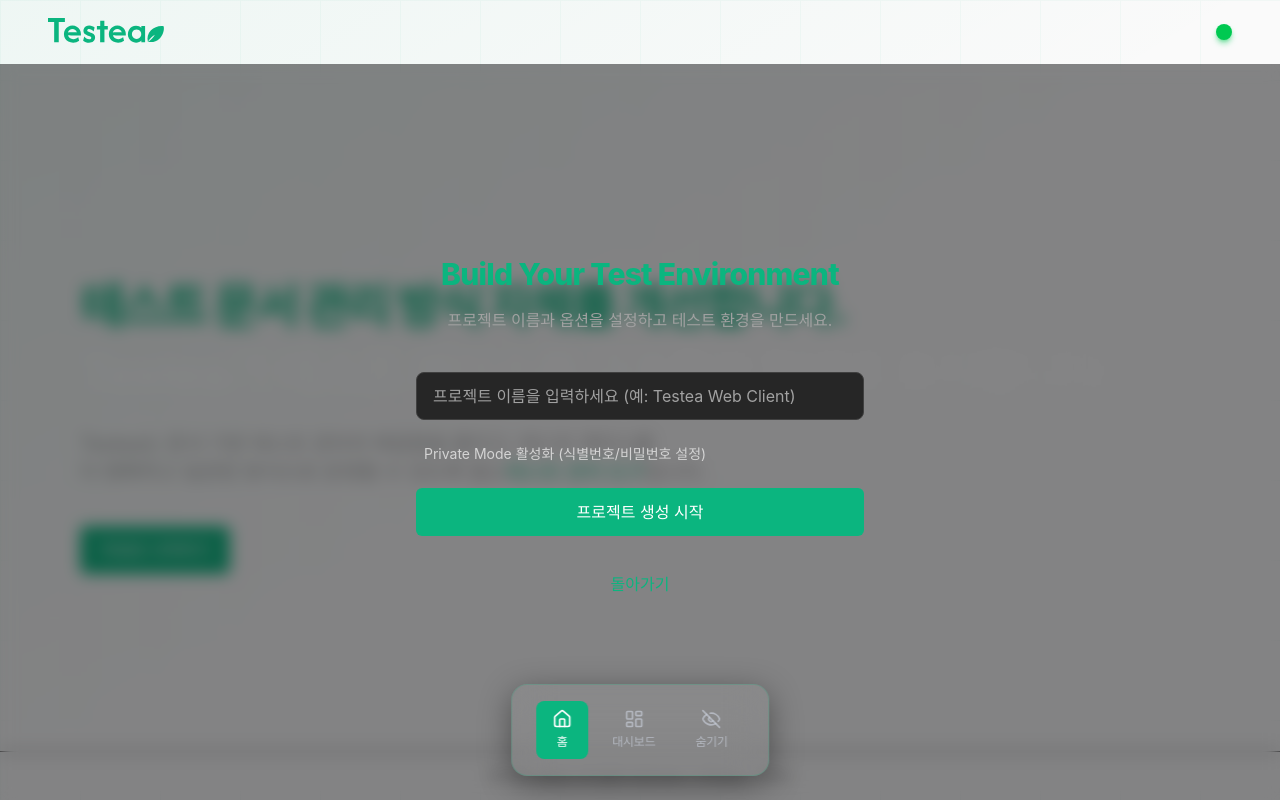
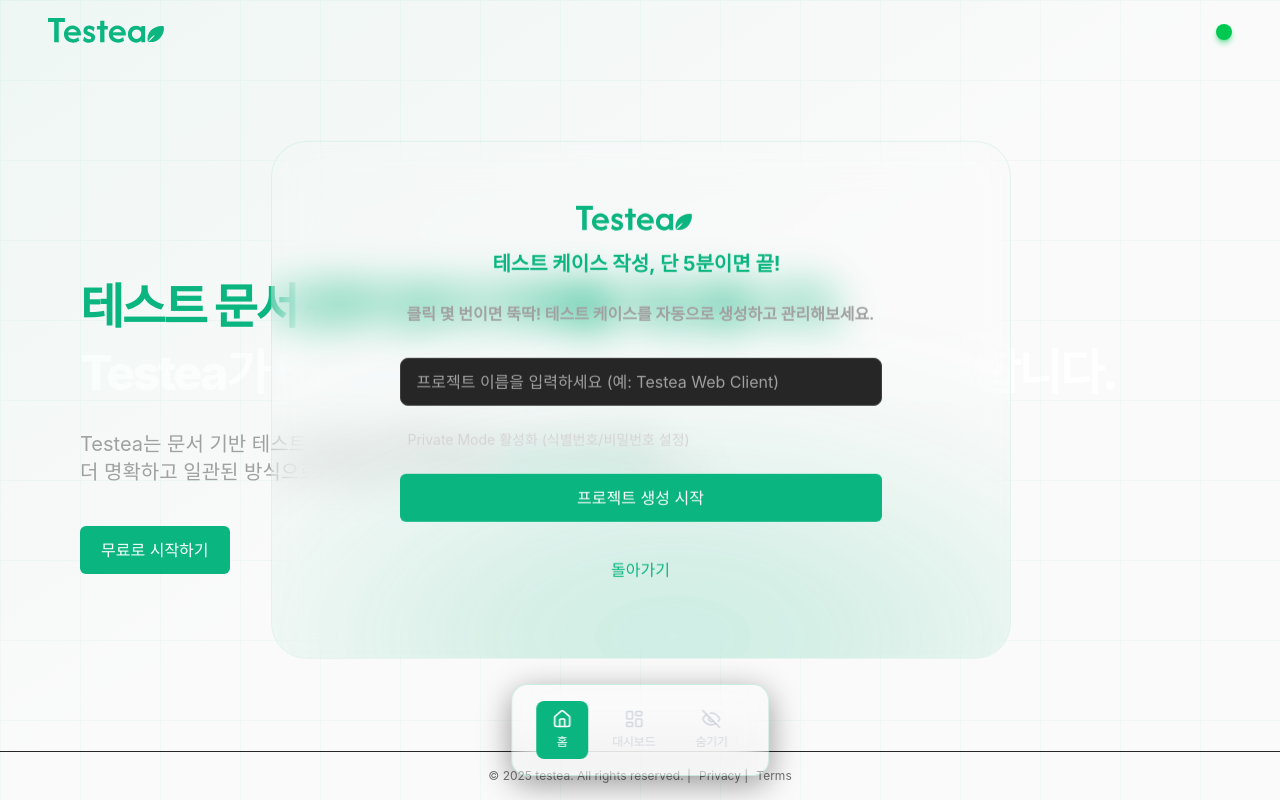
Before and after one commit to DataArts-Studio/web-mvp-front, a Next.js app: page / in a window 1280 px wide. Both pictures are taken after a click on the button "무료로 시작하기". Built offline with nearby package versions, Linux system fonts and the light colour scheme; no server answers; a web font is replaced by a local one.

Commit message:
chore: 프로젝트 생성폼 디자인 시스템 일부 적용

```diff
--- a/src/features/projects-create/ui/project-create-form.tsx
+++ b/src/features/projects-create/ui/project-create-form.tsx
@@ -1,14 +1,17 @@
-"use client"
+'use client';
 import React from 'react';
+
+import Image from 'next/image';
+
+import { DSButton } from '@/shared';
 import { Checkbox } from '@/shared/lib/primitives';
 import type { CheckedState } from '@/shared/lib/primitives';
-import { DSButton } from '@/shared';
 
 interface ProjectCreateFormProps {
   onClick?: () => void;
 }
 
-export const ProjectCreateForm = ({onClick}: ProjectCreateFormProps) => {
+export const ProjectCreateForm = ({ onClick }: ProjectCreateFormProps) => {
   /* Private Mode 활성화 여부 - TODO: 추후 리팩토링 예정 */
   const [isPrivateMode, setIsPrivateMode] = React.useState(false);
   const handlePrivateModeChange = (checkedState: CheckedState) => {
@@ -21,20 +24,72 @@ export const ProjectCreateForm = ({onClick}: ProjectCreateFormProps) => {
 
   const handleSubmit = (e: React.FormEvent<HTMLFormElement>) => {
     e.preventDefault();
-    alert("프로젝트 생성 시작")
-  }
+    alert('프로젝트 생성 시작');
+  };
 
   return (
     /* 입력 폼 (와이어프레임의 Enter your website's url 부분) */
-    <section id="create-project" className="fixed inset-0 z-50 flex items-center justify-center mt-16 w-full bg-bg-1/50 backdrop-blur-sm">
-      <form onSubmit={handleSubmit} className="mx-auto w-full max-w-lg p-8">
+    <section
+      id="create-project"
+      className="absolute top-1/2 left-[calc(50%+0.5px)] box-border flex w-[46.25rem] translate-x-[-50%] translate-y-[-50%] flex-col content-stretch items-center gap-[48px] overflow-clip rounded-[36px] border border-[rgba(11,181,127,0.1)] bg-[rgba(255,255,255,0.02)] px-32 py-16 backdrop-blur-[20px] backdrop-filter"
+    >
+      <div className="absolute top-[288.72px] left-[-114.09px] h-[413.272px] w-[1033.17px]">
+        <div className="absolute inset-[-48.39%_-19.36%]">
+          <svg
+            className="block size-full"
+            fill="none"
+            preserveAspectRatio="none"
+            viewBox="0 0 1434 814"
+          >
+            <g filter="url(#filter0_f_5_659_2)" id="Ellipse 3330" opacity="0.3">
+              <ellipse
+                cx="716.586"
+                cy="406.636"
+                fill="url(#paint0_radial_5_659_2)"
+                rx="516.586"
+                ry="206.636"
+              />
+            </g>
+            <defs>
+              <filter
+                colorInterpolationFilters="sRGB"
+                filterUnits="userSpaceOnUse"
+                height="813.272"
+                id="filter0_f_5_659_2"
+                width="1433.17"
+                x="0"
+                y="0"
+              >
+                <feFlood floodOpacity="0" result="BackgroundImageFix" />
+                <feBlend in="SourceGraphic" in2="BackgroundImageFix" mode="normal" result="shape" />
+                <feGaussianBlur result="effect1_foregroundBlur_5_659_2" stdDeviation="100" />
+              </filter>
+              <radialGradient
+                cx="0"
+                cy="0"
+                gradientTransform="translate(716.586 406.636) rotate(90) scale(206.636 516.586)"
+                gradientUnits="userSpaceOnUse"
+                id="paint0_radial_5_659_2"
+                r="1"
+              >
+                <stop stopColor="#0BB57F" />
+                <stop offset="1" stopColor="#0BB57F" stopOpacity="0" />
+              </radialGradient>
+            </defs>
+          </svg>
+        </div>
+      </div>
+
+      <form
+        onSubmit={handleSubmit}
+        className="relative z-10 flex w-full shrink-0 flex-col content-stretch items-center gap-[32px]"
+      >
         {/* 입력 폼 타이틀 및 서브타이틀 */}
-        <div className="mb-10 flex flex-col items-center gap-2 text-center">
-          <h2 className="text-3xl font-extrabold tracking-tight text-primary">
-            Build Your Test Environment
-          </h2>
+        <div className="flex flex-col items-center justify-center gap-4 space-x-2 text-xl font-bold text-teal-400">
+          <Image src="/logo.svg" alt="Testea Logo" width={120} height={120} />
+          <h2 className="text-primary">테스트 케이스 작성, 단 5분이면 끝!</h2>
           <p className="mt-2 text-base text-neutral-400">
-            프로젝트 이름과 옵션을 설정하고 테스트 환경을 만드세요.
+            클릭 몇 번이면 뚝딱! 테스트 케이스를 자동으로 생성하고 관리해보세요.
           </p>
         </div>
         <div className="flex w-full flex-col items-start gap-4">
@@ -58,8 +113,8 @@ export const ProjectCreateForm = ({onClick}: ProjectCreateFormProps) => {
           >
             <Checkbox.Indicator className="flex h-4 w-4 items-center justify-center rounded-md border border-neutral-600 bg-neutral-700 transition-colors duration-150 data-[state=checked]:border-teal-500 data-[state=checked]:bg-teal-500" />
             <span className="ml-2 text-sm text-neutral-300 select-none">
-                  Private Mode 활성화 (식별번호/비밀번호 설정)
-                </span>
+              Private Mode 활성화 (식별번호/비밀번호 설정)
+            </span>
           </Checkbox.Root>
           {/* Private Mode 입력 필드 */}
           {isPrivateMode && (
@@ -87,11 +142,13 @@ export const ProjectCreateForm = ({onClick}: ProjectCreateFormProps) => {
             </div>
           )}
           {/* 프로젝트 생성 버튼 */}
-          <DSButton type='submit' variant='solid' className="w-full mt-2">
+          <DSButton type="submit" variant="solid" className="mt-2 w-full">
             프로젝트 생성 시작
           </DSButton>
           {/* 모달 종료 버튼 */}
-        <DSButton onClick={onClick} variant='text' className="mt-2 mx-auto">돌아가기</DSButton>
+          <DSButton onClick={onClick} variant="text" className="mx-auto mt-2">
+            돌아가기
+          </DSButton>
         </div>
       </form>
     </section>
```
